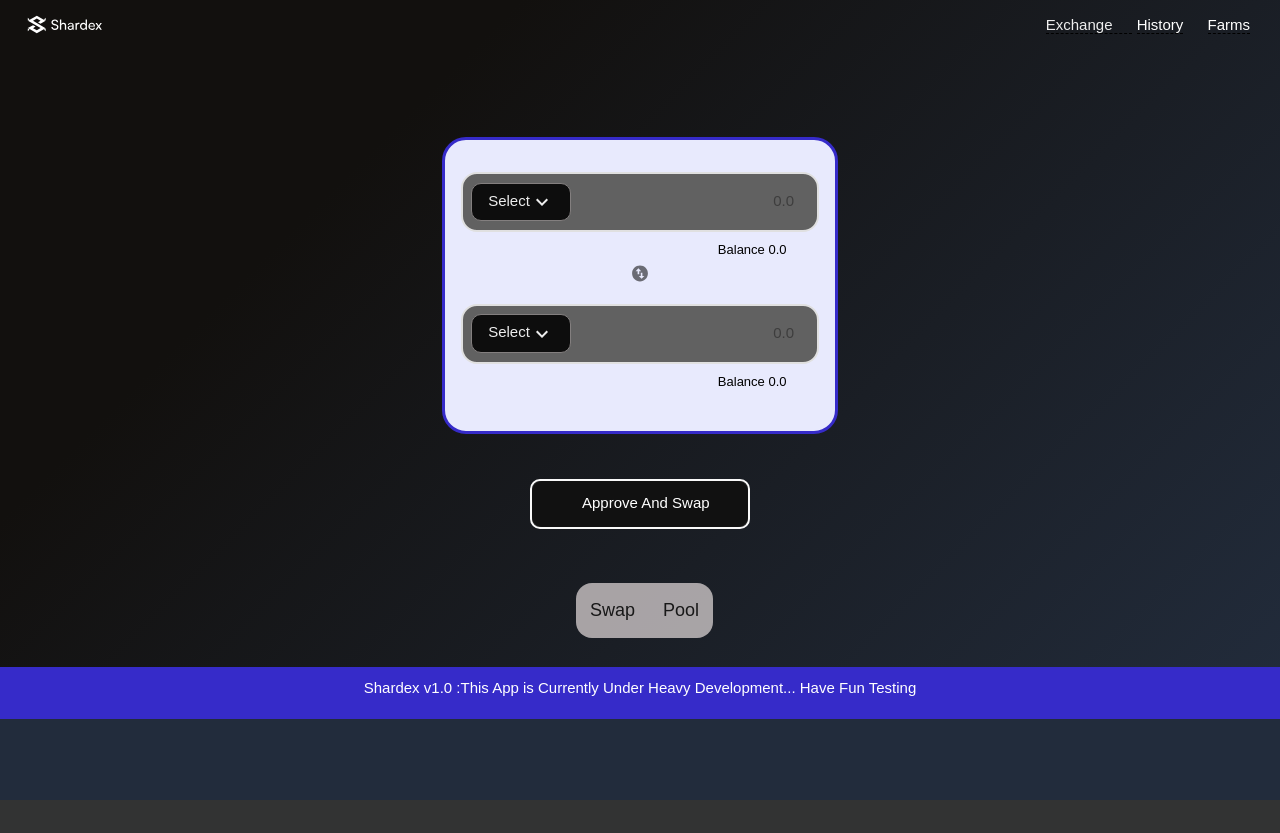
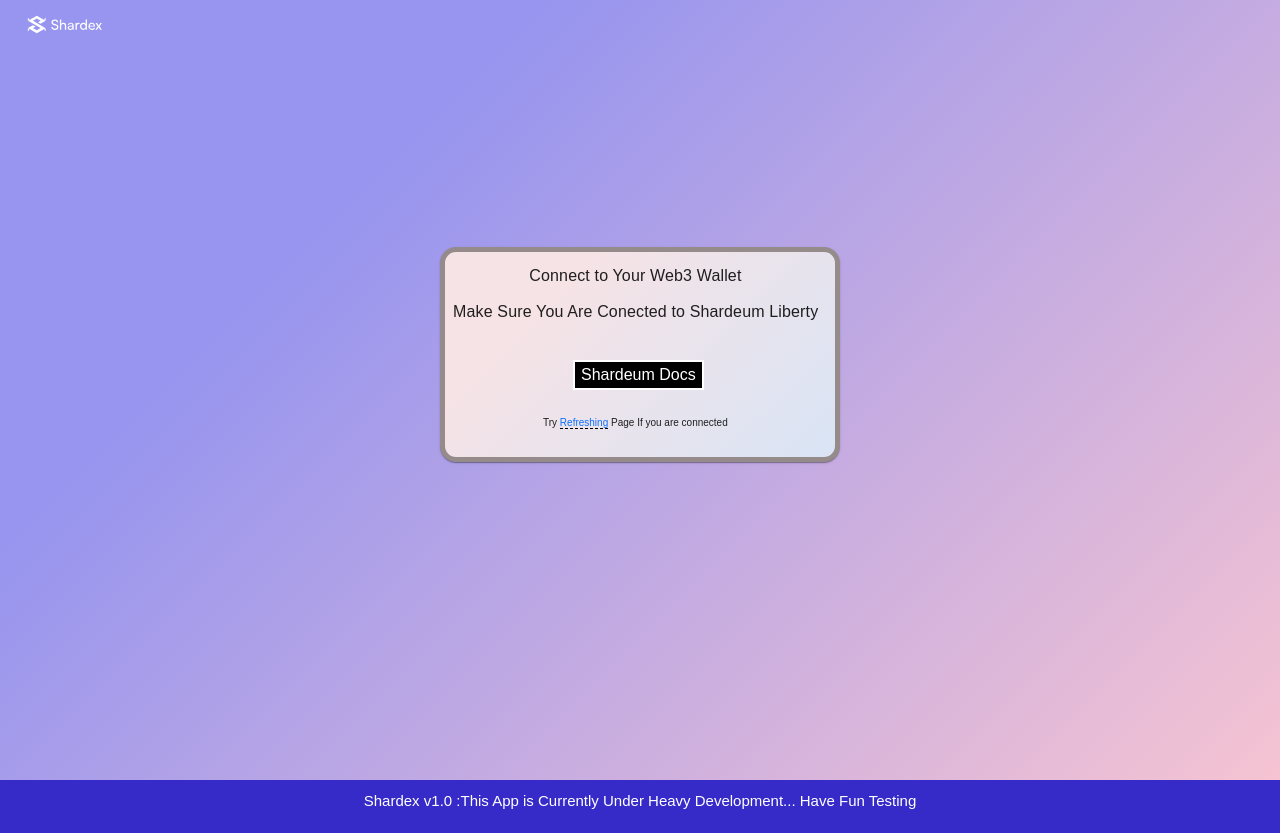
Before and after one commit to tharunrai14/shardex-app-xyz, a React (Create React App) app: page / in a window 1280 px wide. Before the commit the page ends 800 px from the top, so only its background shows below. Built offline with nearby package versions, Linux system fonts and the light colour scheme; a web font is replaced by a local one.

Commit message:
changedfrontend2

```diff
--- a/src/App.css
+++ b/src/App.css
@@ -2,7 +2,7 @@
   background-color: #323333;
   background-image: linear-gradient(315deg, #222c3c 100%, #12100e 50%);
 
-  color: #ffffff;
+  color: #020202;
 position: relative;
 
   font-size: 15px;
@@ -75,9 +75,8 @@
   padding-left: 1rem;
 }
 .App{
-
-  background-color: #323333;
-  background-image: linear-gradient(315deg, #222c3c 0%, #12100e 74%);
+  background-color: #f9c5d1;
+  background-image: linear-gradient(315deg, #f9c5d1 0%, #9795ef 74%);
   position: relative;
   height: max-content;
 
--- a/src/CoinSwapper/CoinField.js
+++ b/src/CoinSwapper/CoinField.js
@@ -19,7 +19,7 @@
   container_input: {
     padding: theme.spacing(1),
     minHeight: "60px",
-    backgroundColor: COLORS.grey[200],
+    backgroundColor: COLORS.grey[100],
     borderRadius: theme.spacing(2),
     borderColor: COLORS.grey[900],
     borderWidth: "1px",
--- a/src/CoinSwapper/dialog.css
+++ b/src/CoinSwapper/dialog.css
@@ -9,7 +9,8 @@
     padding-top: .7rem;
     margin-top: 0;
         overflow: hidden ;
-  background-color: #e8eafd;
+  background-color: #d9e4f5;
+background-image: linear-gradient(315deg, #d9e4f5 0%, #f5e3e6 74%);
 
 }
 
@@ -40,7 +41,8 @@
 
 #importbdialog{
 
-   background-color: #e8eafd;
+   background-color: #d9e4f5;
+background-image: linear-gradient(315deg, #d9e4f5 0%, #f5e3e6 74%);
 
 
 }
@@ -79,6 +81,7 @@
 
 }
 #muidialog{
-    background-color: #e8eafd;
+    background-color: #d9e4f5;
+background-image: linear-gradient(315deg, #d9e4f5 0%, #f5e3e6 74%);
 
 }
--- a/src/CoinSwapper/swapper.css
+++ b/src/CoinSwapper/swapper.css
@@ -17,9 +17,13 @@
 .Container{
 margin: 0px;
 margin-Top: 90px;
-background-color: #e8eafd;
+
+
+background-color: #d9e4f5;
+background-image: linear-gradient(315deg, #d9e4f5 0%, #f5e3e6 74%);
+box-shadow:  6px #00ffd5;
 border: solid  3px ;
-border-color: #362bc9;
+border-color: #000000;
 color: rgb(0, 0, 0);
 border-radius: 1.5rem;
 padding: 1rem;
--- a/src/Components/cw.css
+++ b/src/Components/cw.css
@@ -8,7 +8,8 @@
 }
 
 #paperr{
-    background-color: #e8eafd;
+    background-color: #d9e4f5;
+background-image: linear-gradient(315deg, #d9e4f5 0%, #f5e3e6 74%);
     position: relative;
     bottom: 200px;
     border: 5px solid rgb(150, 139, 139);
--- a/src/Liquidity/l.css
+++ b/src/Liquidity/l.css
@@ -1,4 +1,5 @@
 #paper{
-    background: #e8eafd;
+     background-color: #d9e4f5;
+background-image: linear-gradient(315deg, #d9e4f5 0%, #f5e3e6 74%);
 
 }
--- a/src/Liquidity/liquiditydeployer.css
+++ b/src/Liquidity/liquiditydeployer.css
@@ -1,5 +1,6 @@
 #box{
-    background-color: #e8eafd;
+    background-color: #d9e4f5;
+background-image: linear-gradient(315deg, #d9e4f5 0%, #f5e3e6 74%);
     position: relative;
     width:100%;
     color: rgb(4, 4, 4);
--- a/src/NavBar/NavBar.css
+++ b/src/NavBar/NavBar.css
@@ -208,7 +208,7 @@
 padding-right: 20px;
 text-decoration: none;
 text-decoration-color: none;
-color: #eeeeee;
+color: #000000;
 }
 #s1 :hover{
   text-decoration: dashed underline 2px ;
--- a/src/network.js
+++ b/src/network.js
@@ -134,8 +134,8 @@
 
   return (
     <>
-      {isConnected && renderNotConnected()}
-      {!isConnected && <div> {props.render(network)}</div>}
+      {!isConnected && renderNotConnected()}
+      {isConnected && <div> {props.render(network)}</div>}
     </>
   );
 };
```
